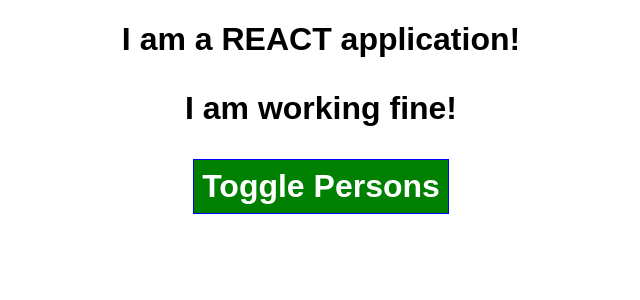
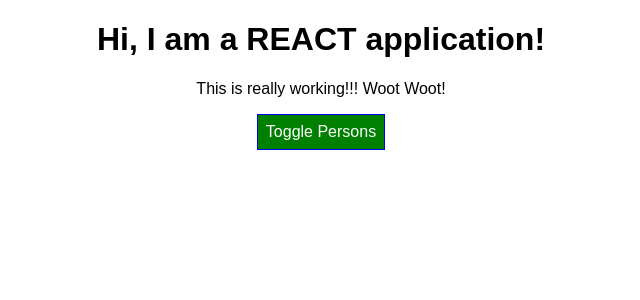
Before and after one commit to Ashish-Ashutosh/Dynamic-User-Info-Display-with-Toggle, a React (Create React App) app: page / in a window 1280 px wide. Shown: the top 300 px of the page, without its empty margins (319-959 px from the left). Built offline with nearby package versions, Linux system fonts and the light colour scheme.

Commit message:
added conditional styling to an element.

```diff
--- a/src/App.css
+++ b/src/App.css
@@ -1,3 +1,11 @@
 .App {
   text-align: center;
 }
+
+.red {
+  color: red;
+}
+
+.bold {
+  font-weight: bold;
+}
--- a/src/App.js
+++ b/src/App.js
@@ -57,7 +57,7 @@
         persons:[
             {id:"asd" , name:"Ashish", age:"27"},
             {id:"yxc", name:"Maximilian", age:"26"},
-            {id:"qwe" , name: "Nikki", age:"24"}
+            {id:"qwe" , name:"Nikki", age:"24"}
         ],
         otherState: "Some random value",
         showPersons: false
@@ -155,6 +155,7 @@
                         name = {person.name}
                         age = {person.age}
                         key = {person.id}
+                        //flexible lists used below
                         changeme ={(event)=>this.nameChangeHandler(event, person.id)
                         }/>
                 })}
@@ -175,12 +176,26 @@
         )*/
     }
 
+    //adding multiple styles into the <p> element below
+    //let classes = ['bold', 'red'].join(' ');
+
+    // we can also add styles dynamically
+    const classes = [];
+    if (this.state.persons.length<=2){
+        classes.push('red');
+     }
+      if (this.state.persons.length<=1){
+          classes.push('bold');
+      }
+
+
     return (
       <div className="App">
         <h1>
-            I am a REACT application!
-            <p>
-                I am working fine!
+            Hi, I am a REACT application!
+        </h1>
+            <p className={classes.join(' ')}>
+                This is really working!!! Woot Woot!
             </p>
             {/*passing by value to a function*/}
             {/*<button onClick={this.switchNamesHandler.bind(this,'Ashish Ash')}*/}
@@ -191,7 +206,7 @@
             {/*adding our own created Person component!*/}
              {/*will run as long as the content in persons is an HTML content*/}
             {persons}
-        </h1>
+
       </div>
     );
     // the above code would automatically be converted to the below format (internally)
```
